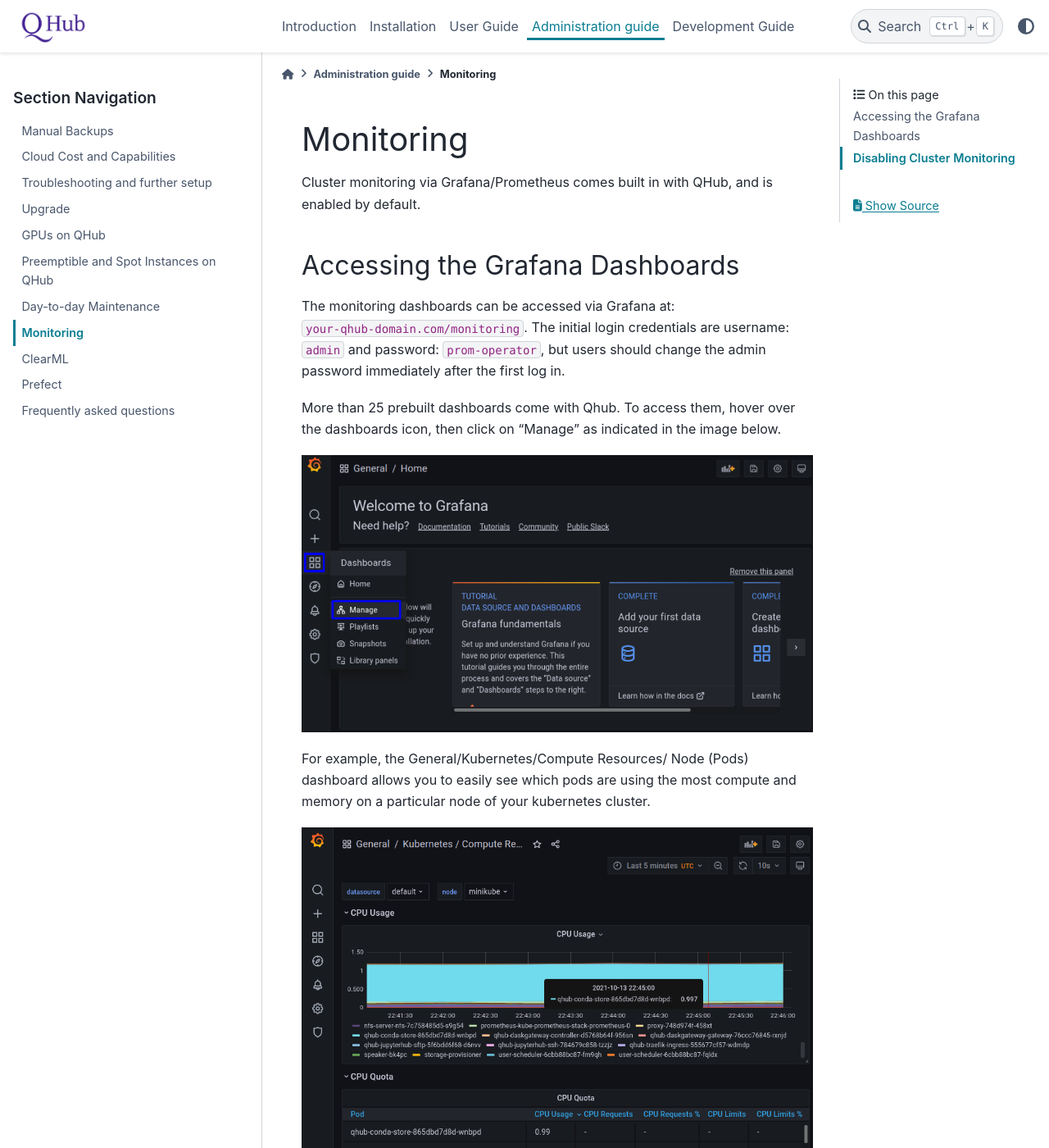
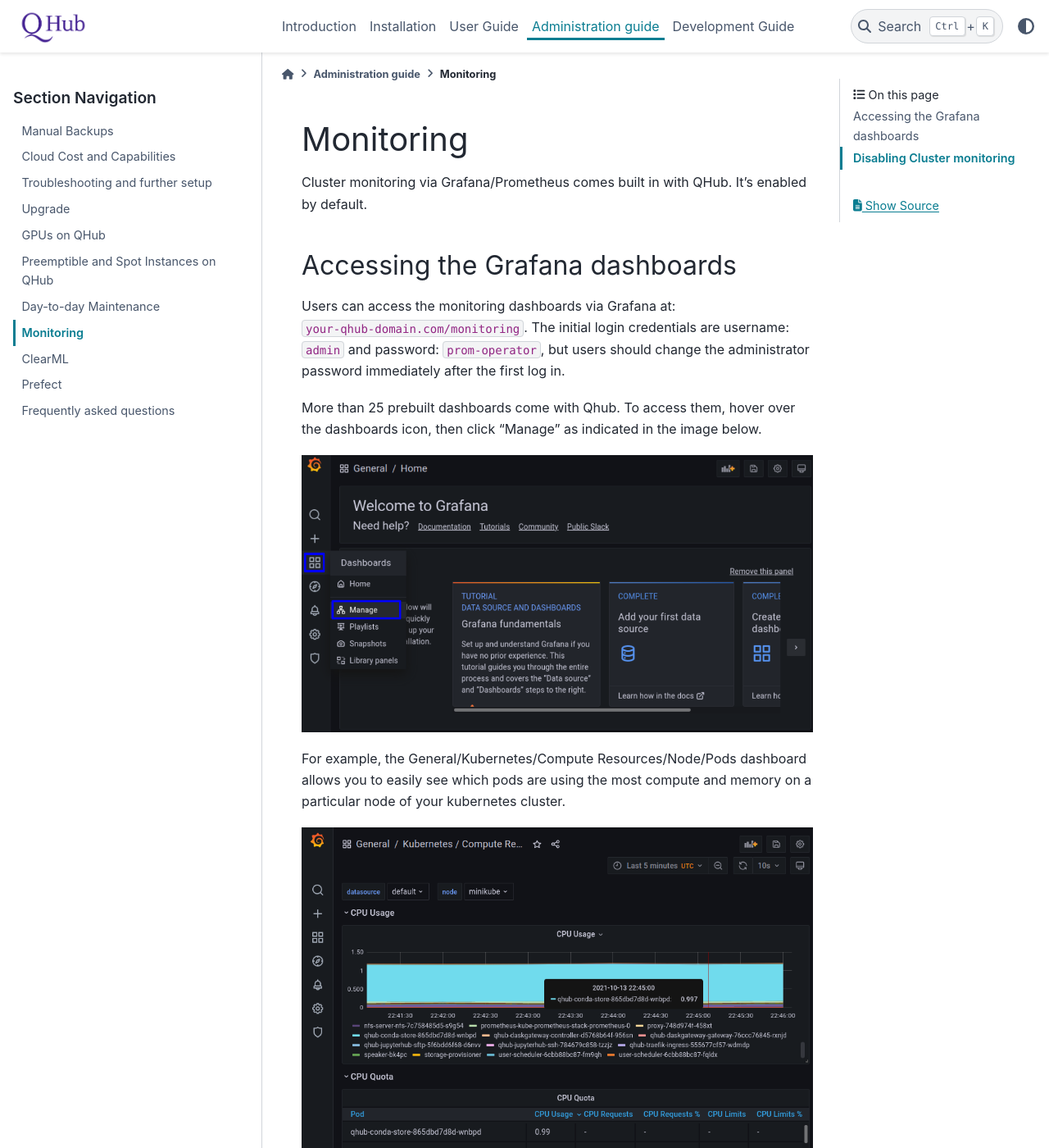
Before and after one commit to nebari-dev/nebari, a Sphinx documentation site: the page built from docs/source/admin_guide/monitoring.md, in a window 1280 px wide and 1400 px high. Shown: the whole window at 82% size. Built offline with Sphinx 7.4.7 and the PyData theme 0.15.4, drawn with Linux system fonts in a browser that asks for light colours; some of the changed text lies outside the part shown.

Commit message:
DOCS: Fix warnings in docs/source/admin_guide/monitoring.md

````diff
--- a/docs/source/admin_guide/monitoring.md
+++ b/docs/source/admin_guide/monitoring.md
@@ -1,29 +1,28 @@
 # Monitoring
 
-Cluster monitoring via Grafana/Prometheus comes built in with QHub, and is enabled by default.
+Cluster monitoring via Grafana/Prometheus comes built in with QHub. It's enabled by default.
 
-## Accessing the Grafana Dashboards
+## Accessing the Grafana dashboards
 
-The monitoring dashboards can be accessed via Grafana at: `your-qhub-domain.com/monitoring`.  The initial login credentials are username: `admin` and password: `prom-operator`, but users should change the admin password immediately after the first log in.
+Users can access the monitoring dashboards via Grafana at: `your-qhub-domain.com/monitoring`.  The initial login credentials are username: `admin` and password: `prom-operator`, but users should change the administrator password immediately after the first log in.
 
-More than 25 prebuilt dashboards come with Qhub.  To access them, hover over the dashboards icon, then click on "Manage" as indicated in the image below.
+More than 25 prebuilt dashboards come with Qhub. To access them, hover over the dashboards icon, then click "Manage" as indicated in the image below.
 
 ![See Existing Dashboards](../images/grafana_manage_dashboards.png)
 
-For example, the General/Kubernetes/Compute Resources/ Node (Pods) dashboard allows you to easily see which pods are using the most compute and memory on a particular node of your kubernetes cluster.
+For example, the General/Kubernetes/Compute Resources/Node/Pods dashboard allows you to easily see which pods are using the most compute and memory on a particular node of your kubernetes cluster.
 
 ![Grafana Node Cpu Usage Dashboard](../images/grafana_node_cpu_usage.png)
 
-Additionally, the General/Kubernetes/Networking/Cluster dashboard gives a nice overview of network traffic in your kubernetes cluster.
+Additionally, the General/Kubernetes/Networking/Cluster/Pods dashboard gives a nice overview of network traffic in your kubernetes cluster.
 
 ![Grafana Cluster Networking Dashboard](../images/grafana_networking_dashboard.png)
 
-Please check out the [Grafana documentation](https://grafana.com/docs/grafana/latest/) for further details on Grafana.
+Select the [Grafana documentation](https://grafana.com/docs/grafana/latest/) for further details on Grafana.
 
+## Disabling Cluster monitoring
 
-## Disabling Cluster Monitoring
-
-1. To disable cluster monitoring on QHub deployments, simply disable the feature flag within your `qhub-config.yaml` file. For example:
+1. To turn off the cluster monitoring on QHub deployments, simply turn off the feature flag within your `qhub-config.yaml` file. For example:
 
 ```yaml
 monitoring:
````
Also changed, not shown: 1 other file.
